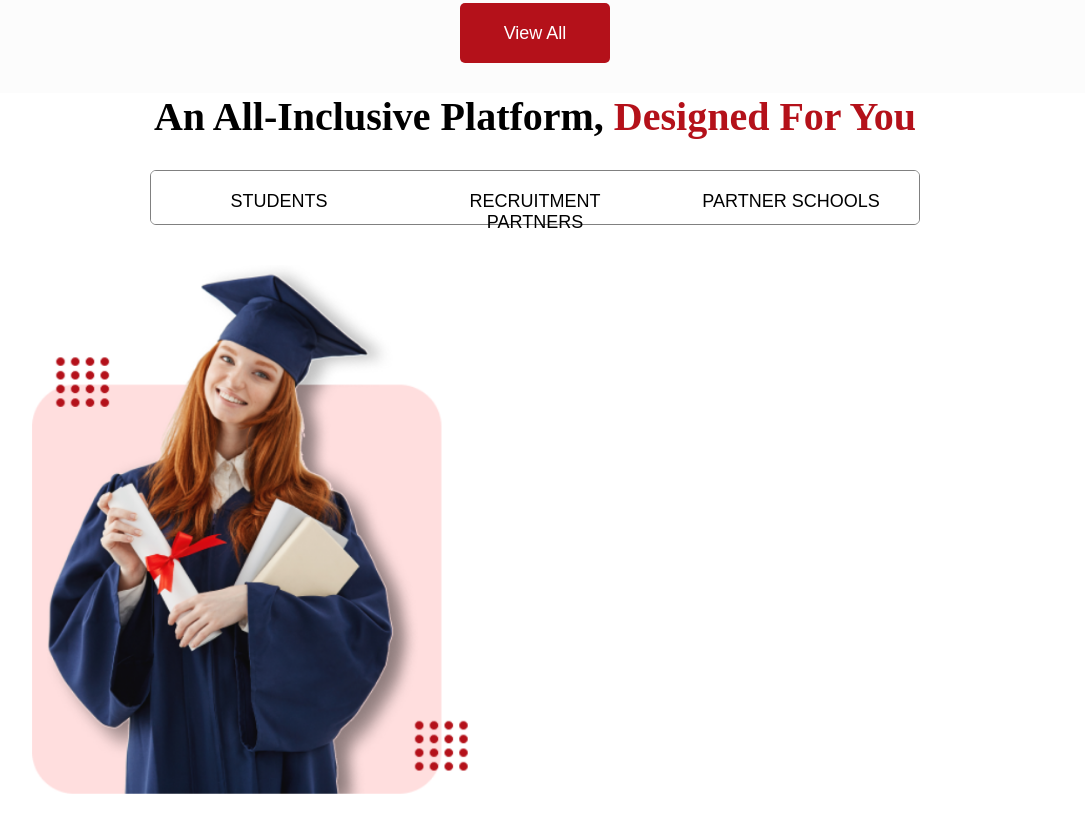
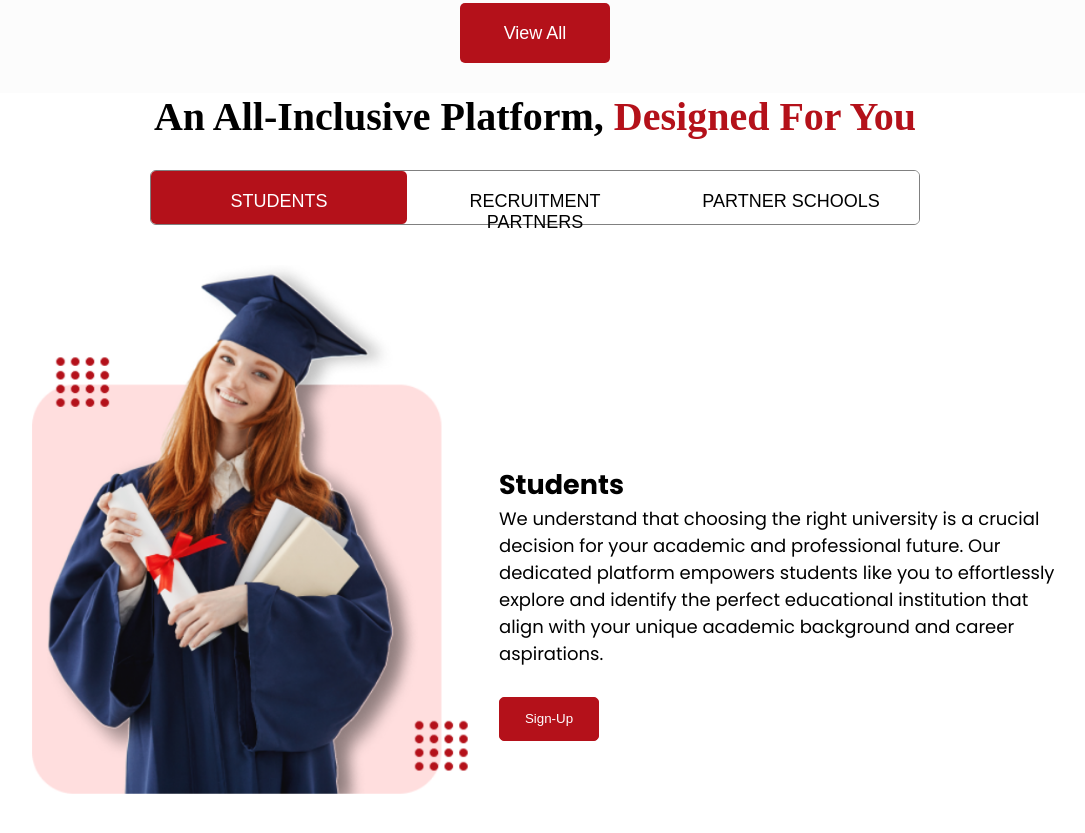
Before and after one commit to OmAryan04/aryan.github.io, a plain HTML site: page index.html in a window 1280 px wide. Shown: the part 1687-2520 px from the top of the page, without its empty margins (105-1190 px from the left). Drawn offline with nearby package versions, Linux system fonts and the light colour scheme; a web font is replaced by a local one.

Commit message:
Update index.html

```diff
--- a/index.html
+++ b/index.html
@@ -1349,7 +1349,7 @@
 
             </div>
             <script src="https://unpkg.com/swiper/swiper-bundle.min.js"></script>
-            <script src="scripts/tab.js"></script>
+            <script src="tab.js"></script>
 </body>
 
 </html>
```
